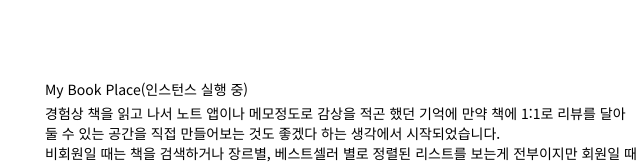
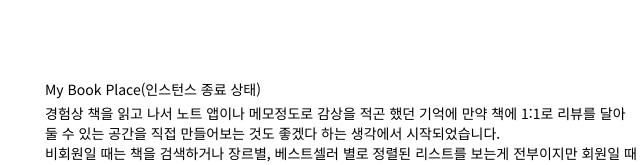
Before and after one commit to KWWWJ/resum, a plain HTML site: page index.html in a window 1280 px wide. Shown: the part 993-1158 px from the top of the page, 467-1107 px from the left. Drawn offline with Linux system fonts and the light colour scheme.

Commit message:
인스턴스 변경

```diff
--- a/index.html
+++ b/index.html
@@ -106,7 +106,7 @@
             <a href="https://github.com/KWWWJ/MyBook">Github</a>
           </div>
           <div class="box-right">
-            <div>My Book Place(인스턴스 실행 중)</div>
+            <div>My Book Place(인스턴스 종료 상태)</div>
             <p>
                경험상 책을 읽고 나서 노트 앱이나 메모정도로 감상을 적곤 했던 기억에 만약 책에
               1:1로 리뷰를 달아둘 수 있는 공간을 직접 만들어보는 것도 좋겠다 하는 생각에서 시작되었습니다.
```
